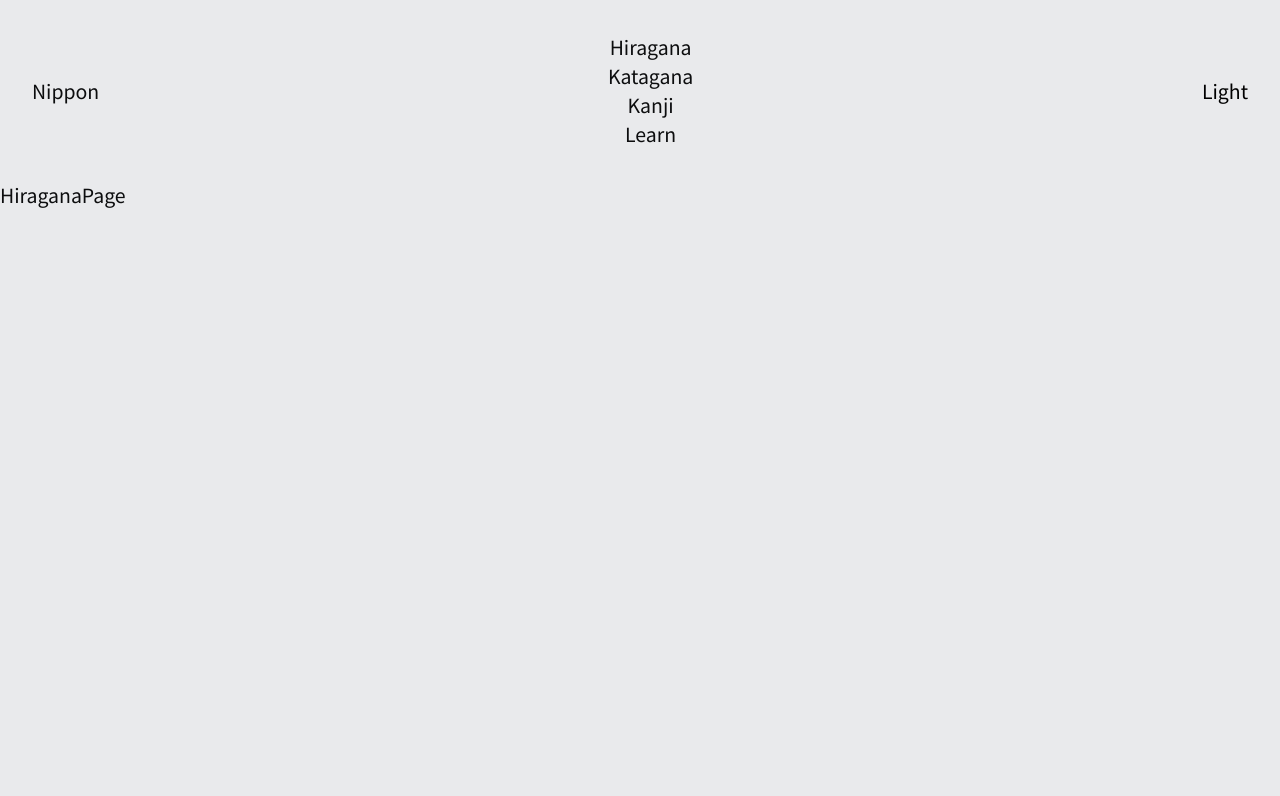
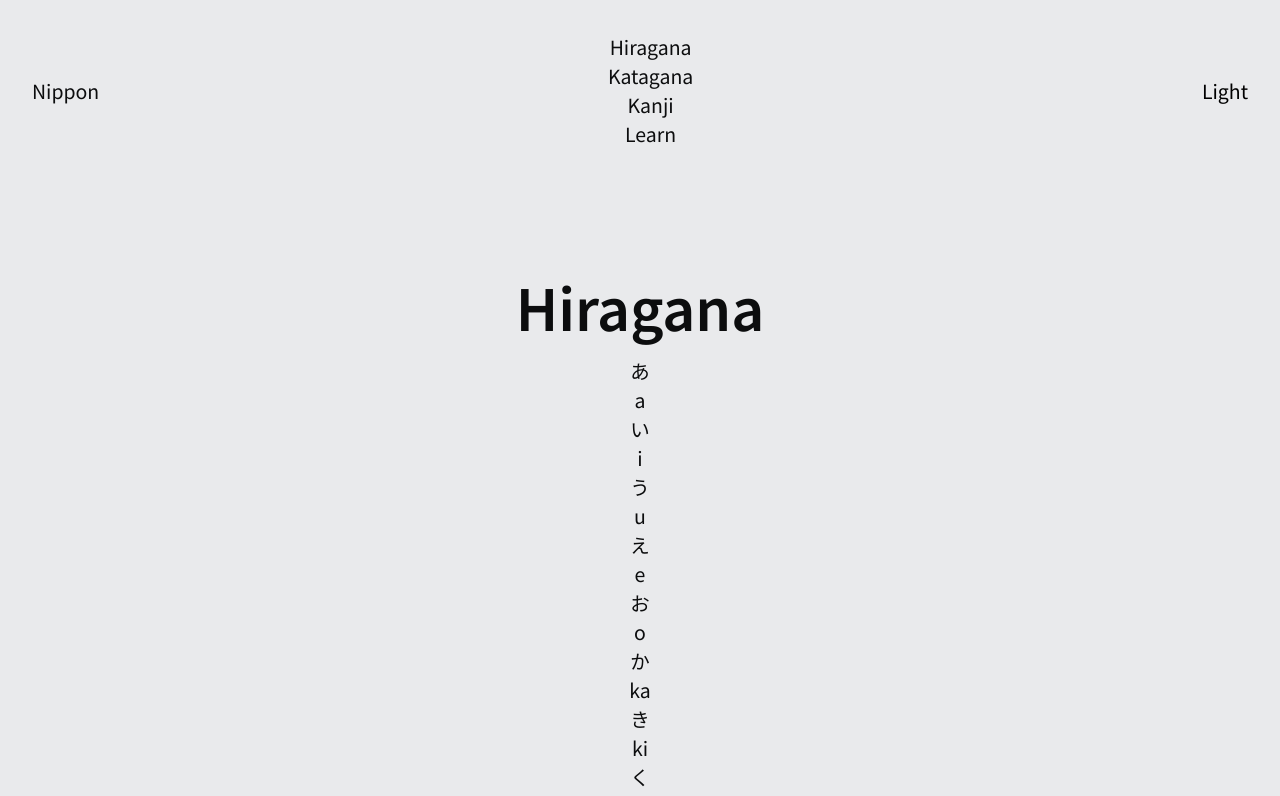
Before and after one commit to Quelleris/Nihongo, a React (Vite) app in the folder Kanji-app/: page /hiragana in a window 1280 px wide. Shown: the top 796 px of the page. Built offline with nearby package versions, Linux system fonts and the light colour scheme.

Commit message:
Add hiragana list

```diff
--- a/Kanji-app/src/pages/HiraganaPage.tsx
+++ b/Kanji-app/src/pages/HiraganaPage.tsx
@@ -1,5 +1,23 @@
-import React from "react";
+import hiragana from "../data/hiragana.json";
 
 export const HiraganaPage = () => {
-  return <div>HiraganaPage</div>;
+  return (
+    <section className="section">
+      <div className="container">
+        <h1>Hiragana</h1>
+        <div className="grid-wrapper">
+          <ul className="hiragana-list">
+            {hiragana.map((hiragana) => {
+              return (
+                <li className="kana-card" key={hiragana.kana}>
+                  <p className="kana-kana">{hiragana.kana}</p>
+                  <p className="kana-roumanji">{hiragana.roumaji}</p>
+                </li>
+              );
+            })}
+          </ul>
+        </div>
+      </div>
+    </section>
+  );
 };
```
